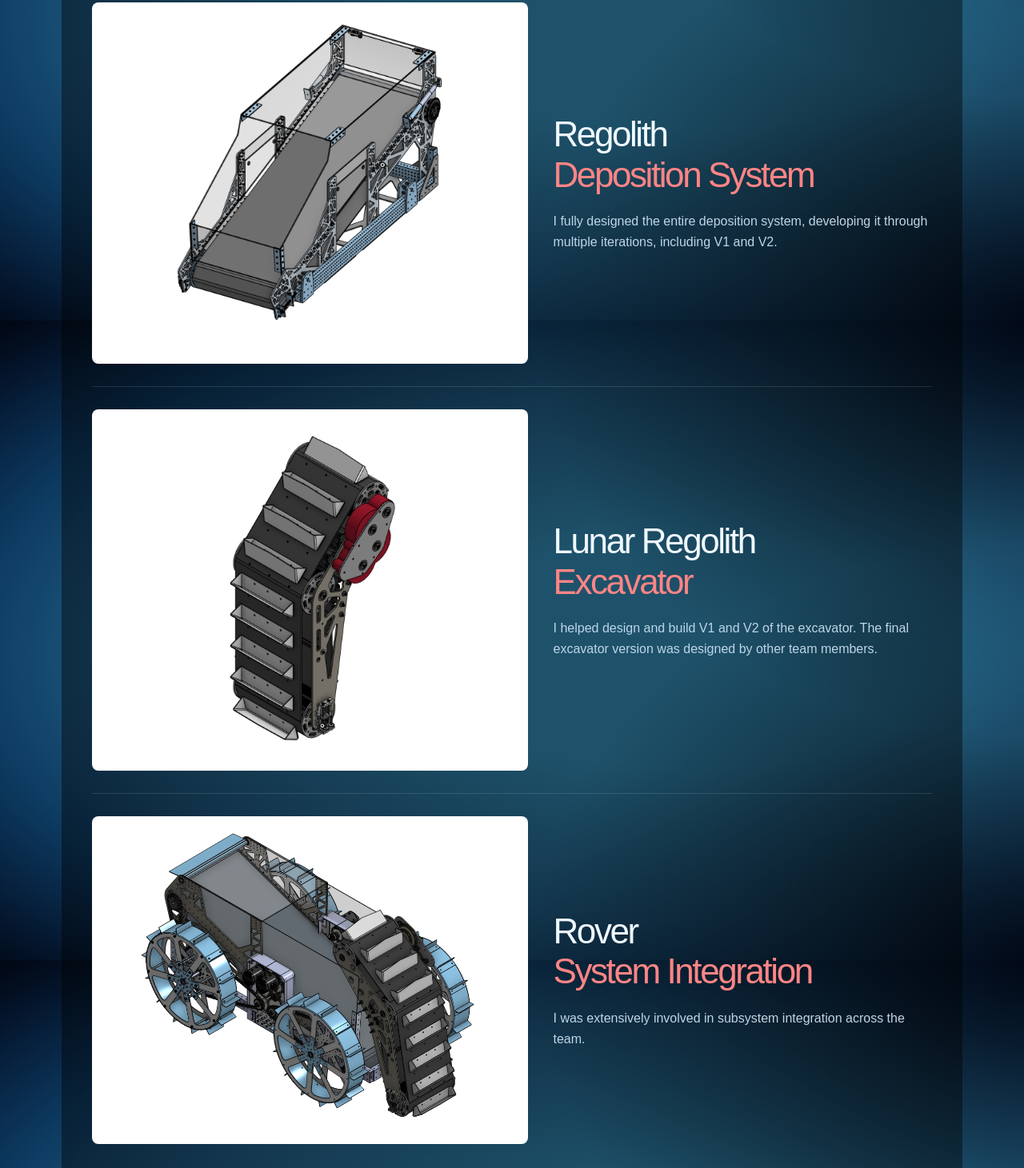
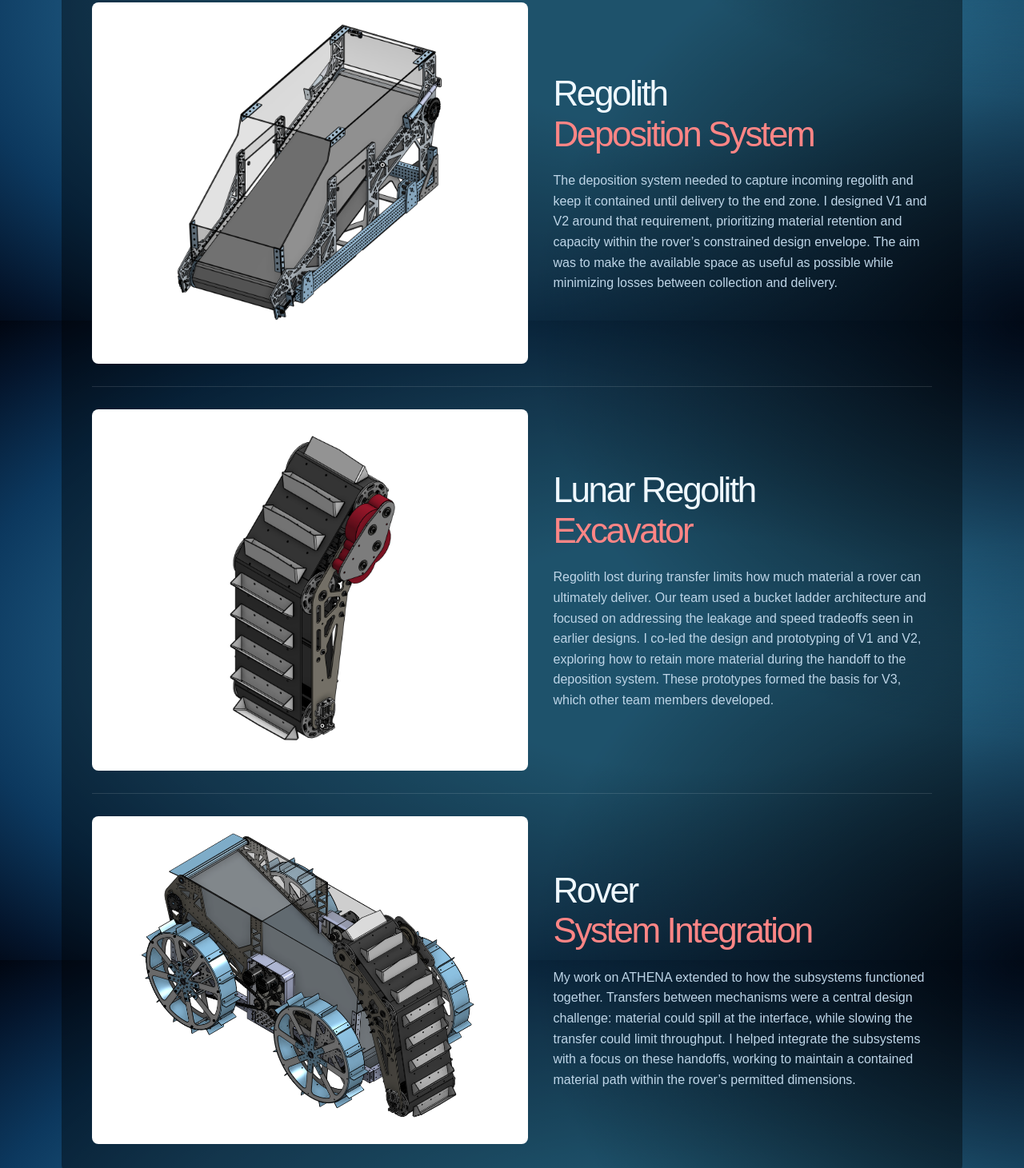
Before and after one commit to mythicsloth/mythicsloth.github.io, a plain HTML site: page work/index.html in a window 1280 px wide. Shown: the part 1199-2660 px from the top of the page at 80% size. Drawn offline with Linux system fonts and the light colour scheme.

Commit message:
Publish updated portfolio

```diff
--- a/work/index.html
+++ b/work/index.html
@@ -114,7 +114,7 @@
               </figure>
               <div class="subsystem-copy">
                 <h4 id="deposition-title">Regolith<br /><span>Deposition System</span></h4>
-                <p>I fully designed the entire deposition system, developing it through multiple iterations, including V1 and V2.</p>
+                <p>The deposition system needed to capture incoming regolith and keep it contained until delivery to the end zone. I designed V1 and V2 around that requirement, prioritizing material retention and capacity within the rover’s constrained design envelope. The aim was to make the available space as useful as possible while minimizing losses between collection and delivery.</p>
               </div>
             </section>
             <section class="subsystem-section" aria-labelledby="excavator-title">
@@ -125,7 +125,7 @@
               </figure>
               <div class="subsystem-copy">
                 <h4 id="excavator-title">Lunar Regolith<br /><span>Excavator</span></h4>
-                <p>I helped design and build V1 and V2 of the excavator. The final excavator version was designed by other team members.</p>
+                <p>Regolith lost during transfer limits how much material a rover can ultimately deliver. Our team used a bucket ladder architecture and focused on addressing the leakage and speed tradeoffs seen in earlier designs. I co-led the design and prototyping of V1 and V2, exploring how to retain more material during the handoff to the deposition system. These prototypes formed the basis for V3, which other team members developed.</p>
               </div>
             </section>
             <section class="subsystem-section" aria-labelledby="integration-title">
@@ -136,7 +136,7 @@
               </figure>
               <div class="subsystem-copy">
                 <h4 id="integration-title">Rover<br /><span>System Integration</span></h4>
-                <p>I was extensively involved in subsystem integration across the team.</p>
+                <p>My work on ATHENA extended to how the subsystems functioned together. Transfers between mechanisms were a central design challenge: material could spill at the interface, while slowing the transfer could limit throughput. I helped integrate the subsystems with a focus on these handoffs, working to maintain a contained material path within the rover’s permitted dimensions.</p>
               </div>
             </section>
           </div>
```
